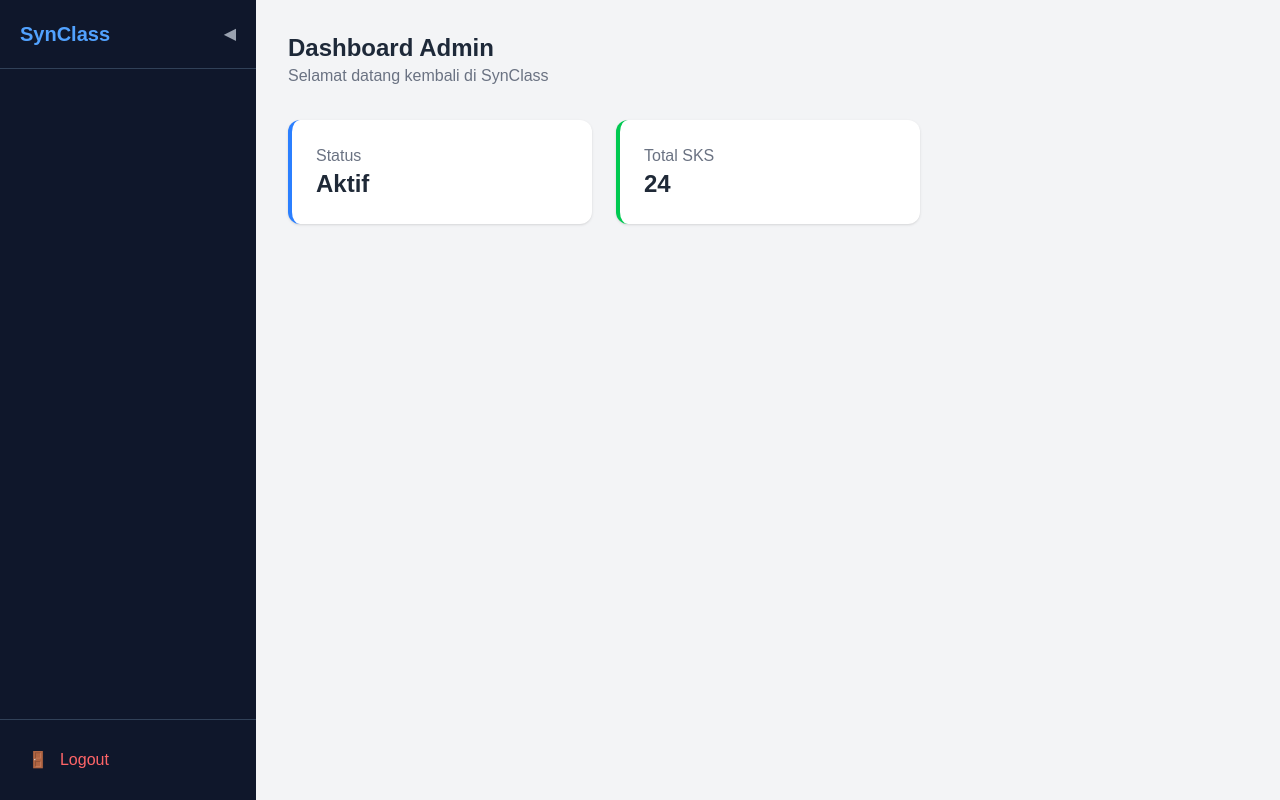
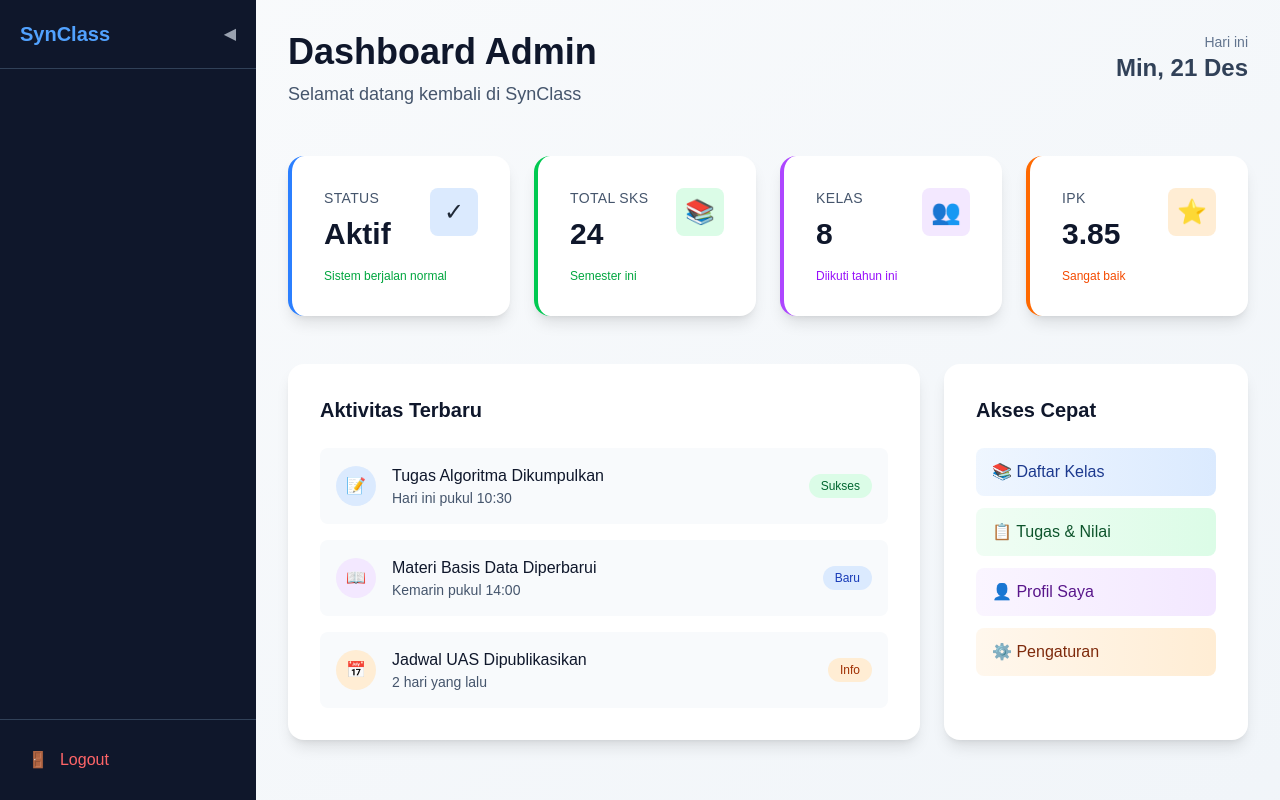
Before and after one commit to JeryCevin/SynClass, a Next.js app: page / in a window 1280 px wide. Built offline with nearby package versions, Linux system fonts and the light colour scheme; sample sign-in values are in the browser's storage.

Commit message:
feat: Enhance DashboardPage layout with improved header and stats cards

```diff
--- a/app/page.tsx
+++ b/app/page.tsx
@@ -3,6 +3,7 @@
 import { useEffect, useState } from "react";
 import { useRouter } from "next/navigation";
 import "./globals.css";
+
 export default function DashboardPage() {
   const router = useRouter();
   const [role, setRole] = useState<string>("");
@@ -18,21 +19,168 @@ export default function DashboardPage() {
   }, [router]);
 
   return (
-    <div className="p-8">
-      <header className="mb-8">
-        <h2 className="text-2xl font-bold text-gray-800 capitalize">Dashboard {role}</h2>
-        <p className="text-gray-500">Selamat datang kembali di SynClass</p>
+    <div className="min-h-screen bg-gradient-to-br from-slate-50 to-slate-100 p-8">
+      {/* Header Section */}
+      <header className="mb-12">
+        <div className="flex justify-between items-start">
+          <div>
+            <h1 className="text-4xl font-bold text-slate-900 capitalize mb-2">
+              Dashboard {role}
+            </h1>
+            <p className="text-slate-600 text-lg">
+              Selamat datang kembali di SynClass
+            </p>
+          </div>
+          <div className="text-right">
+            <p className="text-sm text-slate-500">Hari ini</p>
+            <p className="text-2xl font-semibold text-slate-700">
+              {new Date().toLocaleDateString("id-ID", {
+                weekday: "short",
+                day: "2-digit",
+                month: "short",
+              })}
+            </p>
+          </div>
+        </div>
       </header>
 
-      {/* Contoh Konten Dashboard */}
-      <div className="grid grid-cols-1 md:grid-cols-3 gap-6">
-        <div className="bg-white p-6 rounded-xl shadow-sm border-l-4 border-blue-500">
-          <h3 className="text-gray-500">Status</h3>
-          <p className="text-2xl font-bold">Aktif</p>
+      {/* Main Stats Grid */}
+      <div className="grid grid-cols-1 md:grid-cols-2 lg:grid-cols-4 gap-6 mb-12">
+        {/* Status Card */}
+        <div className="bg-white rounded-2xl shadow-lg p-8 hover:shadow-xl transition-shadow duration-300 border-l-4 border-blue-500">
+          <div className="flex justify-between items-start">
+            <div>
+              <p className="text-slate-600 text-sm font-medium uppercase tracking-wide">
+                Status
+              </p>
+              <p className="text-3xl font-bold text-slate-900 mt-2">Aktif</p>
+            </div>
+            <div className="w-12 h-12 bg-blue-100 rounded-lg flex items-center justify-center">
+              <span className="text-2xl">✓</span>
+            </div>
+          </div>
+          <p className="text-xs text-green-600 mt-4">Sistem berjalan normal</p>
         </div>
-        <div className="bg-white p-6 rounded-xl shadow-sm border-l-4 border-green-500">
-           <h3 className="text-gray-500">Total SKS</h3>
-           <p className="text-2xl font-bold">24</p>
+
+        {/* Total SKS Card */}
+        <div className="bg-white rounded-2xl shadow-lg p-8 hover:shadow-xl transition-shadow duration-300 border-l-4 border-green-500">
+          <div className="flex justify-between items-start">
+            <div>
+              <p className="text-slate-600 text-sm font-medium uppercase tracking-wide">
+                Total SKS
+              </p>
+              <p className="text-3xl font-bold text-slate-900 mt-2">24</p>
+            </div>
+            <div className="w-12 h-12 bg-green-100 rounded-lg flex items-center justify-center">
+              <span className="text-2xl">📚</span>
+            </div>
+          </div>
+          <p className="text-xs text-green-600 mt-4">Semester ini</p>
+        </div>
+
+        {/* Classes Card */}
+        <div className="bg-white rounded-2xl shadow-lg p-8 hover:shadow-xl transition-shadow duration-300 border-l-4 border-purple-500">
+          <div className="flex justify-between items-start">
+            <div>
+              <p className="text-slate-600 text-sm font-medium uppercase tracking-wide">
+                Kelas
+              </p>
+              <p className="text-3xl font-bold text-slate-900 mt-2">8</p>
+            </div>
+            <div className="w-12 h-12 bg-purple-100 rounded-lg flex items-center justify-center">
+              <span className="text-2xl">👥</span>
+            </div>
+          </div>
+          <p className="text-xs text-purple-600 mt-4">Diikuti tahun ini</p>
+        </div>
+
+        {/* Performance Card */}
+        <div className="bg-white rounded-2xl shadow-lg p-8 hover:shadow-xl transition-shadow duration-300 border-l-4 border-orange-500">
+          <div className="flex justify-between items-start">
+            <div>
+              <p className="text-slate-600 text-sm font-medium uppercase tracking-wide">
+                IPK
+              </p>
+              <p className="text-3xl font-bold text-slate-900 mt-2">3.85</p>
+            </div>
+            <div className="w-12 h-12 bg-orange-100 rounded-lg flex items-center justify-center">
+              <span className="text-2xl">⭐</span>
+            </div>
+          </div>
+          <p className="text-xs text-orange-600 mt-4">Sangat baik</p>
+        </div>
+      </div>
+
+      {/* Secondary Info Section */}
+      <div className="grid grid-cols-1 lg:grid-cols-3 gap-6">
+        {/* Recent Activities */}
+        <div className="lg:col-span-2 bg-white rounded-2xl shadow-lg p-8">
+          <h2 className="text-xl font-bold text-slate-900 mb-6">
+            Aktivitas Terbaru
+          </h2>
+          <div className="space-y-4">
+            <div className="flex items-center gap-4 p-4 bg-slate-50 rounded-lg hover:bg-slate-100 transition-colors">
+              <div className="w-10 h-10 bg-blue-100 rounded-full flex items-center justify-center flex-shrink-0">
+                <span>📝</span>
+              </div>
+              <div className="flex-1">
+                <p className="font-medium text-slate-900">
+                  Tugas Algoritma Dikumpulkan
+                </p>
+                <p className="text-sm text-slate-600">Hari ini pukul 10:30</p>
+              </div>
+              <span className="text-xs bg-green-100 text-green-800 px-3 py-1 rounded-full">
+                Sukses
+              </span>
+            </div>
+            <div className="flex items-center gap-4 p-4 bg-slate-50 rounded-lg hover:bg-slate-100 transition-colors">
+              <div className="w-10 h-10 bg-purple-100 rounded-full flex items-center justify-center flex-shrink-0">
+                <span>📖</span>
+              </div>
+              <div className="flex-1">
+                <p className="font-medium text-slate-900">
+                  Materi Basis Data Diperbarui
+                </p>
+                <p className="text-sm text-slate-600">Kemarin pukul 14:00</p>
+              </div>
+              <span className="text-xs bg-blue-100 text-blue-800 px-3 py-1 rounded-full">
+                Baru
+              </span>
+            </div>
+            <div className="flex items-center gap-4 p-4 bg-slate-50 rounded-lg hover:bg-slate-100 transition-colors">
+              <div className="w-10 h-10 bg-orange-100 rounded-full flex items-center justify-center flex-shrink-0">
+                <span>📅</span>
+              </div>
+              <div className="flex-1">
+                <p className="font-medium text-slate-900">
+                  Jadwal UAS Dipublikasikan
+                </p>
+                <p className="text-sm text-slate-600">2 hari yang lalu</p>
+              </div>
+              <span className="text-xs bg-orange-100 text-orange-800 px-3 py-1 rounded-full">
+                Info
+              </span>
+            </div>
+          </div>
+        </div>
+
+        {/* Quick Links */}
+        <div className="bg-white rounded-2xl shadow-lg p-8">
+          <h2 className="text-xl font-bold text-slate-900 mb-6">Akses Cepat</h2>
+          <div className="space-y-3">
+            <button className="w-full text-left px-4 py-3 bg-gradient-to-r from-blue-50 to-blue-100 text-blue-900 rounded-lg hover:from-blue-100 hover:to-blue-200 transition-all font-medium">
+              📚 Daftar Kelas
+            </button>
+            <button className="w-full text-left px-4 py-3 bg-gradient-to-r from-green-50 to-green-100 text-green-900 rounded-lg hover:from-green-100 hover:to-green-200 transition-all font-medium">
+              📋 Tugas & Nilai
+            </button>
+            <button className="w-full text-left px-4 py-3 bg-gradient-to-r from-purple-50 to-purple-100 text-purple-900 rounded-lg hover:from-purple-100 hover:to-purple-200 transition-all font-medium">
+              👤 Profil Saya
+            </button>
+            <button className="w-full text-left px-4 py-3 bg-gradient-to-r from-orange-50 to-orange-100 text-orange-900 rounded-lg hover:from-orange-100 hover:to-orange-200 transition-all font-medium">
+              ⚙️ Pengaturan
+            </button>
+          </div>
         </div>
       </div>
     </div>
```
